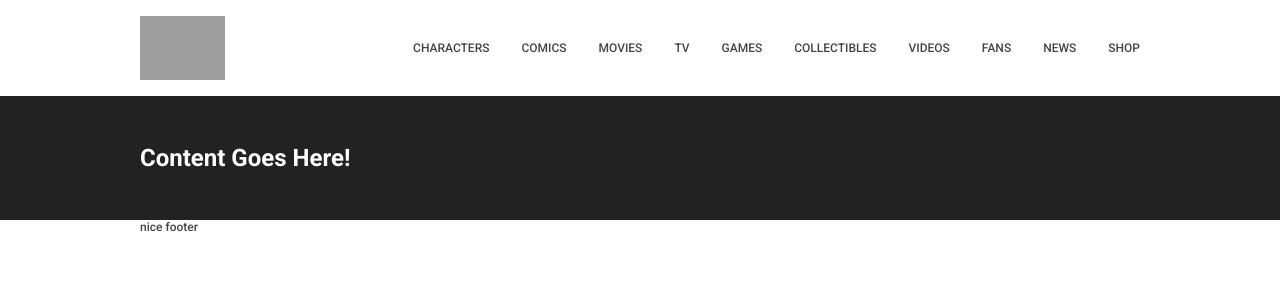
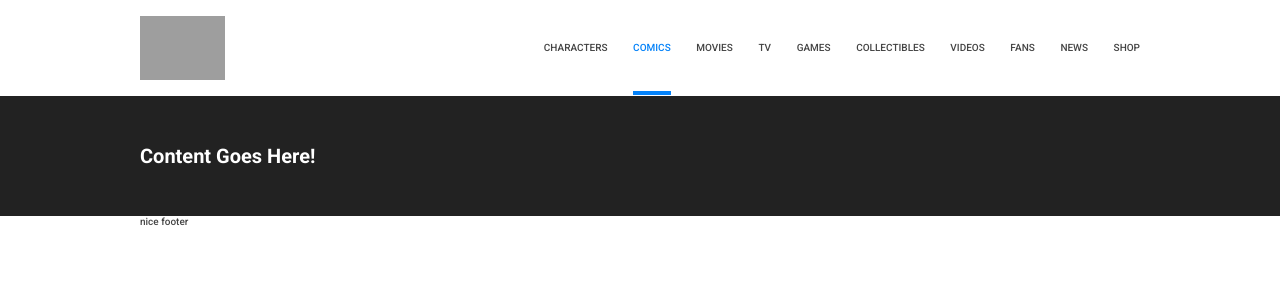
Before and after one commit to hongorgerelchimeg/vue-dc-comics, a Vue app: page / in a window 1280 px wide. Shown: the top 300 px of the page. Built offline with nearby package versions, Linux system fonts and the light colour scheme; grey boxes are pictures that could not be loaded.

Commit message:
header component completed

```diff
--- a/src/assets/styles/partials/_general.scss
+++ b/src/assets/styles/partials/_general.scss
@@ -2,7 +2,7 @@ html {
     font-family: 'Roboto', sans-serif;
 }
 body {
-    font-size: 12px;
+    font-size: 10px;
     color: $textColor;
     font-weight: 500;
 }
--- a/src/components/mainHeader.vue
+++ b/src/components/mainHeader.vue
@@ -3,8 +3,8 @@
       <div class="container">
         <img src="../assets/img/dc-logo.png" alt="">
         <ul>
-            <li v-for="(link, index) in links" :key="index">
-                <a :href="link.herf">{{link.text}}</a>
+            <li @click="setActiveIndex(index)" v-for="(link, index) in links" :key="index" >
+                <a :class="{active: index == activeIndex}" :href="link.herf">{{link.text}}</a>
             </li>
 
         </ul>
@@ -18,6 +18,7 @@ export default {
     name: 'mainHeader',
     data () {
         return {
+            activeIndex: 1,
             links: [
                 {
                     text: 'characters',
@@ -61,6 +62,11 @@ data () {
                 }
             ]
         }
+    },
+    methods: {
+        setActiveIndex (index) {
+            this.activeIndex = index;
+        }
     }
 }
 </script>
@@ -77,7 +83,9 @@ header .container {
         max-height: 4rem;
     }
     ul {
-        margin: 0 -1rem;
+        margin: 0 -.8rem;
+        height: 100%;
+
     }
 }
 li {
@@ -85,12 +93,30 @@ li {
     a {
         color: $textColor;
         text-decoration: none;
-        margin: 0 1rem;
+        margin: 0 .8rem;
         text-transform: uppercase;
         &:hover {
             color: $mainColor;
         }
+    &.active {
+            color: $mainColor;
+            position: relative;
+
+
+
+        &:after {
+                position: absolute;
+                bottom: -42px;
+                background-color: $mainColor;
+                height: 4px;
+                width: 100%;
+                display: block;
+                content: '';
+                margin: 0 .8rem;
         }
+    }
+    }
+
 
 }
 </style>
```
Lines whose indentation alone changed are shown as unchanged.
